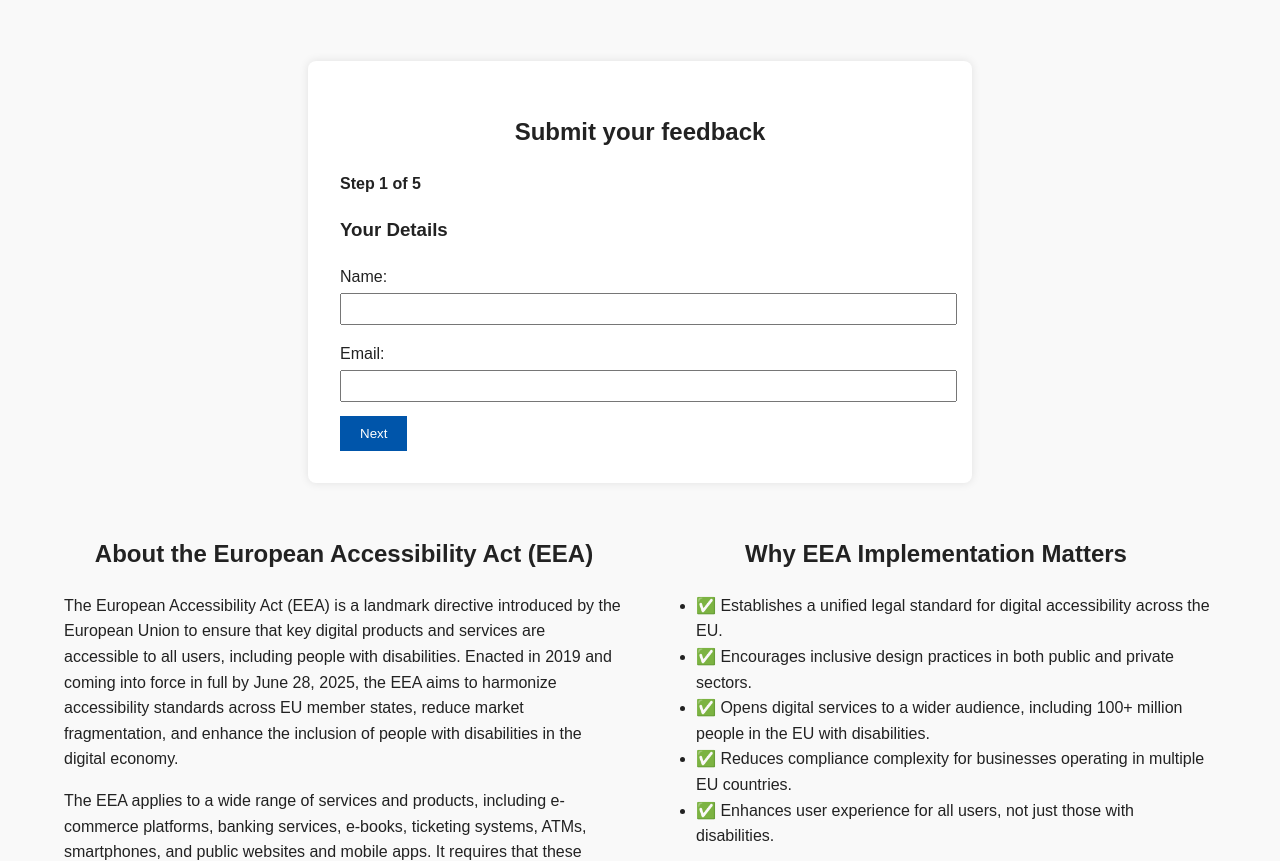
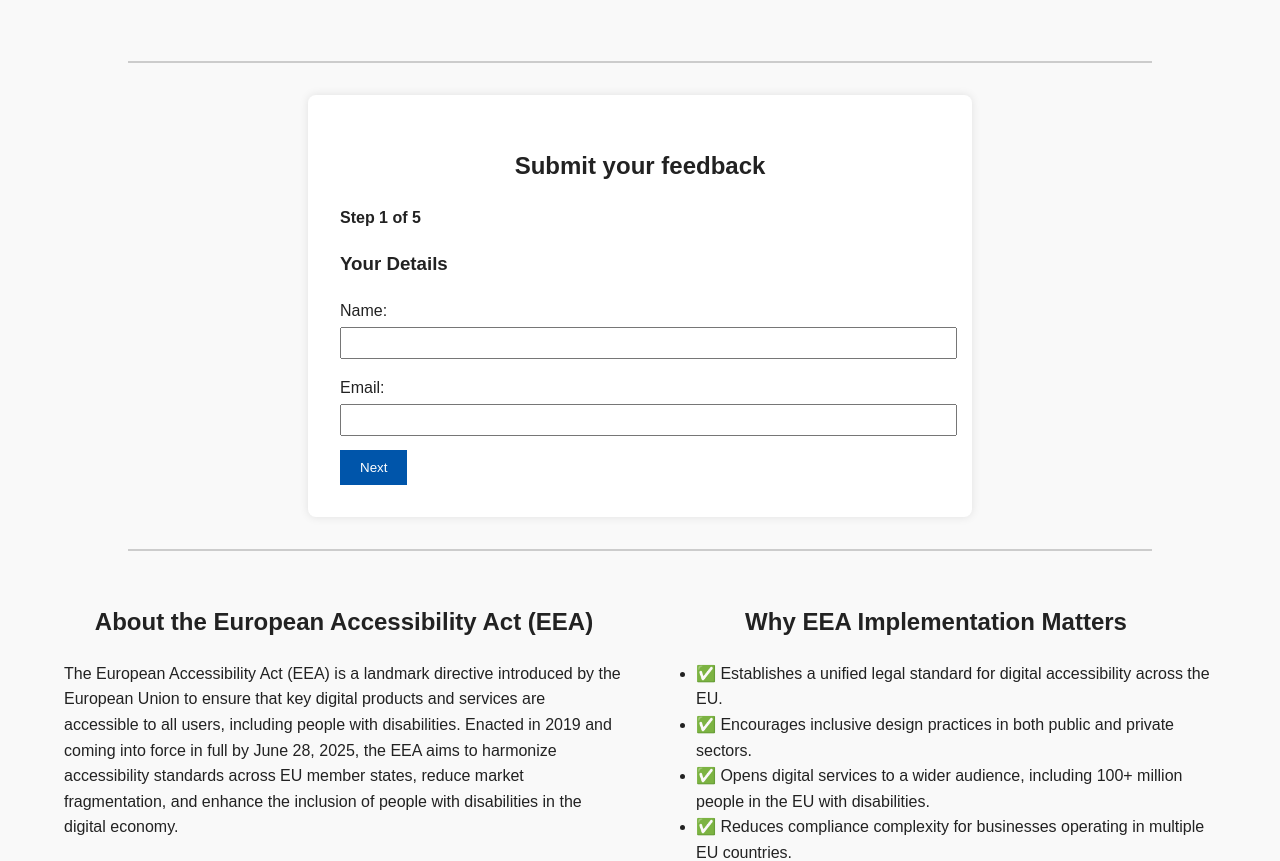
Before and after one commit to NoToolsNoCraft/Accessible-Feedback-Wizard, a plain HTML site: page index.html in a window 1280 px wide. Shown: the part 1463-2324 px from the top of the page. Drawn offline with Linux system fonts and the light colour scheme.

Commit message:
Update index.html

```diff
--- a/index.html
+++ b/index.html
@@ -71,6 +71,12 @@ nav a:not(:last-child) {
     height: auto;
   }
 
+.spacer-line {
+  border: none;
+  border-top: 2px solid #ccc;
+  margin: 2em auto;
+  width: 80%;
+}
 
 
 main {
@@ -247,6 +253,7 @@ h2 {
       </div>
     </section>
 </div>
+  <hr class="spacer-line" />
     <main>
     <h2 id="appComponent">Submit your feedback</h2>
     <div class="progress" aria-live="polite" id="progress">Step 1 of 5</div>
@@ -311,7 +318,7 @@ h2 {
       <p>Your response has been recorded.</p>
     </div>
   </main>
-
+<hr class="spacer-line" />
   <div id="about2" role="banner" aria-label="Information about the European Accessibility Act (EEA)">
     <section class="intro">
       <div>
```
